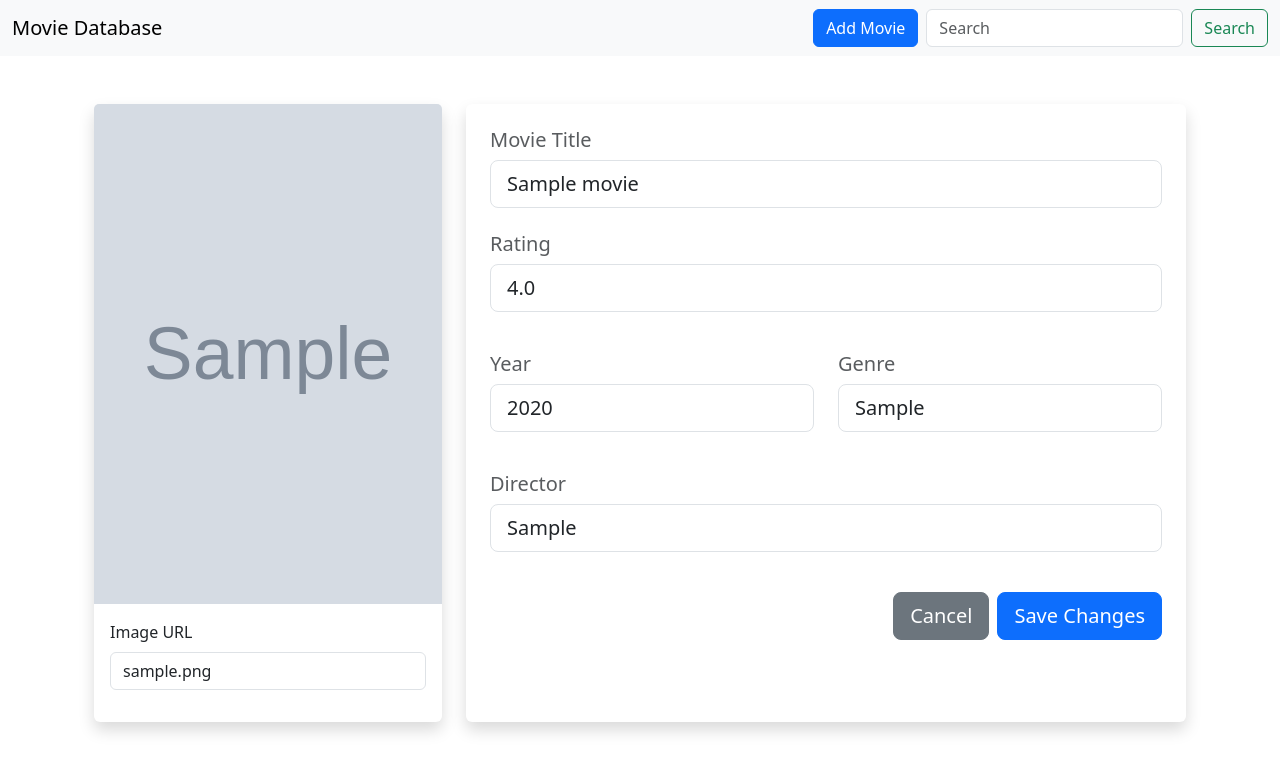
After one commit to mullumhs/project-20-pwa-voxace, a Flask app: template templates/edit.html in a window 1280 px wide. The commit adds this page. Shown: the top 772 px of the page. Run offline with Flask 3, Linux system fonts and the light colour scheme; the template is opened without the code that fills it: values that come from a table or form of the project are taken from there, others are empty; tables that the repository leaves empty hold one stand-in row (values such as "Sample post"); grey boxes marked "Sample" are stand-in pictures.

Commit message:
Working edit system

```diff
--- a/templates/base.html
+++ b/templates/base.html
@@ -26,7 +26,7 @@
   <body>
     <nav class="navbar navbar-expand-lg bg-body-tertiary">
       <div class="container-fluid">
-        <a class="navbar-brand" href="#">Movie Database</a>
+        <a class="navbar-brand" href="{{ url_for('home') }}">Movie Database</a>
         <button
           class="navbar-toggler"
           type="button"
--- /dev/null
+++ b/templates/edit.html
@@ -0,0 +1,137 @@
+{% extends "base.html" %} {% block title %}Edit {{ movie.title }}{% endblock %}
+{% block content %}
+<div class="container py-4">
+  <form method="POST" action="{{ url_for('edit') }}">
+    <input type="hidden" name="id" value="{{ movie.id }}" />
+    <div class="row">
+      <!-- Movie Cover Column -->
+      <div class="col-12 col-lg-4 mb-4 mb-lg-0">
+        <div class="card h-100 border-0 shadow">
+          <img
+            src="{{ movie.image_url }}"
+            class="card-img-top img-fluid"
+            alt="{{ movie.title }}"
+            style="object-fit: cover; height: 500px"
+          />
+          <div class="card-body">
+            <div class="mb-3">
+              <label for="image_url" class="form-label">Image URL</label>
+              <input
+                type="url"
+                class="form-control"
+                id="image_url"
+                name="image_url"
+                value="{{ movie.image_url }}"
+                required
+              />
+            </div>
+          </div>
+        </div>
+      </div>
+
+      <!-- Movie Details Column -->
+      <div class="col-12 col-lg-8">
+        <div class="card h-100 border-0 shadow">
+          <div class="card-body p-4">
+            <div class="mb-4">
+              <label for="title" class="form-label h5 text-muted"
+                >Movie Title</label
+              >
+              <input
+                type="text"
+                class="form-control form-control-lg"
+                id="title"
+                name="title"
+                value="{{ movie.title }}"
+                required
+              />
+            </div>
+
+            <div class="row g-4">
+              <div class="col-12">
+                <div class="mb-3">
+                  <label for="rating" class="form-label h5 text-muted"
+                    >Rating</label
+                  >
+                  <input
+                    type="number"
+                    class="form-control form-control-lg"
+                    id="rating"
+                    name="rating"
+                    value="{{ movie.rating }}"
+                    min="0"
+                    max="10"
+                    step="0.1"
+                    required
+                  />
+                </div>
+              </div>
+
+              <div class="col-md-6">
+                <div class="mb-3">
+                  <label for="year" class="form-label h5 text-muted"
+                    >Year</label
+                  >
+                  <input
+                    type="number"
+                    class="form-control form-control-lg"
+                    id="year"
+                    name="year"
+                    value="{{ movie.year }}"
+                    required
+                  />
+                </div>
+              </div>
+
+              <div class="col-md-6">
+                <div class="mb-3">
+                  <label for="genre" class="form-label h5 text-muted"
+                    >Genre</label
+                  >
+                  <input
+                    type="text"
+                    class="form-control form-control-lg"
+                    id="genre"
+                    name="genre"
+                    value="{{ movie.genre }}"
+                    required
+                  />
+                </div>
+              </div>
+
+              <div class="col-12">
+                <div class="mb-3">
+                  <label for="director" class="form-label h5 text-muted"
+                    >Director</label
+                  >
+                  <input
+                    type="text"
+                    class="form-control form-control-lg"
+                    id="director"
+                    name="director"
+                    value="{{ movie.director }}"
+                    required
+                  />
+                </div>
+              </div>
+
+              <div class="col-12">
+                <div class="d-flex justify-content-end gap-2">
+                  <a
+                    href="{{ url_for('details', id=movie.id) }}"
+                    class="btn btn-secondary btn-lg"
+                    >Cancel</a
+                  >
+                  <button type="submit" class="btn btn-primary btn-lg">
+                    Save Changes
+                  </button>
+                </div>
+              </div>
+            </div>
+          </div>
+        </div>
+      </div>
+    </div>
+  </form>
+</div>
+{% endblock %}
--- a/templates/index.html
+++ b/templates/index.html
@@ -15,7 +15,11 @@
             <strong>Rating:</strong> {{ movie.rating }}<br />
             <strong>Genre:</strong> {{ movie.genre }}
           </p>
-          <a href="#" class="btn btn-primary">View Details</a>
+          <a
+            href="{{ url_for('details', id=movie.id) }}"
+            class="btn btn-primary"
+            >View Details</a
+          >
         </div>
       </div>
     </div>
```
Also changed, not shown: templates/details.html (added, +69 -0 lines), views.py (+45 -7 lines).
